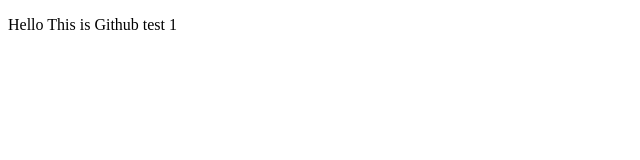
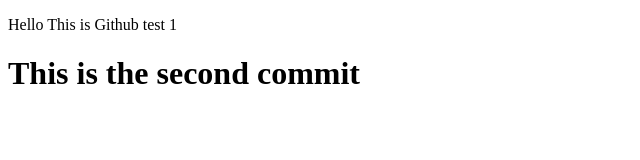
Before and after one commit to akashsWorld/first-test-repository, a plain HTML site: page index.html in a window 1280 px wide. Shown: the whole page, without its empty margins (0-640 px from the left). Drawn offline with Linux system fonts and the light colour scheme.

Commit message:
This is second commit

```diff
--- a/index.html
+++ b/index.html
@@ -9,5 +9,7 @@
 
     <p>Hello This is Github test 1</p>
 
+    <h1>This is the second commit</h1>
+
 </body>
 </html>
--- /dev/null
+++ b/index.js
@@ -0,0 +1 @@
+console.log("Hi this is a js file")
```
